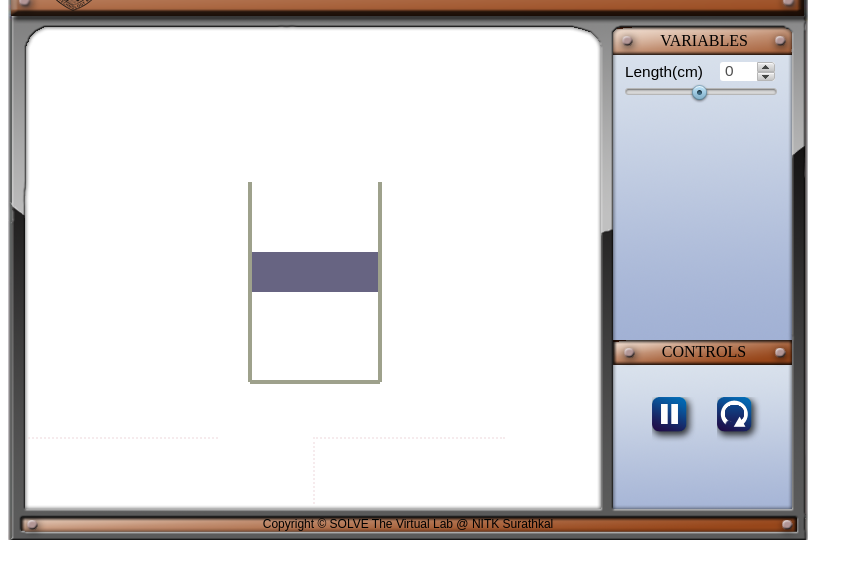
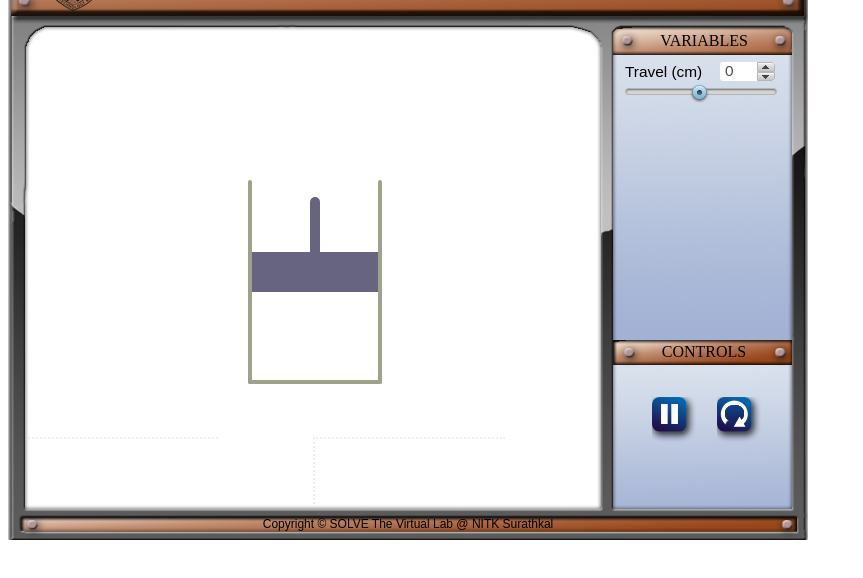
Before and after one commit to manand881/First-Law, a plain HTML site: page index.html in a window 1280 px wide. Shown: the part 68-646 px from the top of the page, without its empty margins (0-863 px from the left). Drawn offline with Linux system fonts and the light colour scheme.

Commit message:
25-02-2020-1014

```diff
--- a/index.html
+++ b/index.html
@@ -11,7 +11,6 @@
 
     <script type="text/javascript" >
 
-        var rodLength_Global = 80;
         var rodtravel=0;
 
         function dummy() {
@@ -64,31 +63,44 @@
                         ctx.strokeStyle = crankCaseColor;
                         ctx.fillStyle = crankCaseColor;
                         ctx.lineWidth = 4;
-                        ctx.beginPath();
 
                         // left cylinder wall
-
+                        ctx.beginPath();
                         ctx.moveTo(left_wall_x,left_wall_y_start);
                         ctx.lineTo(left_wall_x,left_wall_y_end);
                         ctx.stroke();
 
                         // right cylinder wall
 
+                        ctx.beginPath();
                         ctx.moveTo(right_wall_x,right_wall_y_start);
                         ctx.lineTo(right_wall_x,right_wall_y_end);
                         ctx.stroke();
 
                         // bottom cylinder wall
 
+                        ctx.beginPath();
                         ctx.moveTo(left_wall_x,left_wall_y_end);
                         ctx.lineTo(right_wall_x,right_wall_y_end);
                         ctx.stroke();
 
                         // piston
 
+                        ctx.beginPath();
                         ctx.fillStyle = pistonColor;
                         ctx.fillRect(piston_x+2,piston_y+rodtravel,piston_width-4,piston_height);
+                        ctx.stroke();
 
+                        // connecting rod
+
+                        ctx.beginPath();
+                        ctx.strokeStyle = pistonColor;
+                        ctx.fillStyle = pistonColor;
+                        ctx.lineWidth = 10;
+                        ctx.moveTo((right_wall_x + left_wall_x)/2,piston_y+rodtravel);
+                        ctx.lineTo((right_wall_x + left_wall_x)/2,piston_y+rodtravel-50);
+                        ctx.lineCap = 'round';
+                        ctx.stroke();
                     }
                 };
 
@@ -140,8 +152,8 @@
             // monitoring change in value and connecting slider and number
             // setting trace point coordinate arrays to empty on change of link length
 
-            $( "#l1slider" ).on( "slide", function( e, ui ) { $('#l1spinner').spinner("value",ui.value);rodLength_Global=ui.value;rodtravel=ui.value; } );
-            $( "#l1spinner" ).on( "spin", function( e, ui ) { $('#l1slider').slider("value",ui.value);rodLength_Global=ui.value;rodtravel=ui.value; } );
+            $( "#l1slider" ).on( "slide", function( e, ui ) { $('#l1spinner').spinner("value",ui.value);rodtravel=ui.value; } );
+            $( "#l1spinner" ).on( "spin", function( e, ui ) { $('#l1slider').slider("value",ui.value);rodtravel=ui.value; } );
             $( "#l1spinner" ).on( "change", function() {  varchange() } );
             rodLength_Global=$('#l1spinner').spinner("value");
 
@@ -188,7 +200,7 @@
     <div id="variables">
 
         <div class="variable">
-            <div class="varname"><p title="Link Length">Length(cm)</p>
+            <div class="varname"><p title="Link Length">Travel (cm)</p>
                 <input id="l1spinner"></div>
             <div id="l1slider"></div>
         </div>
```
